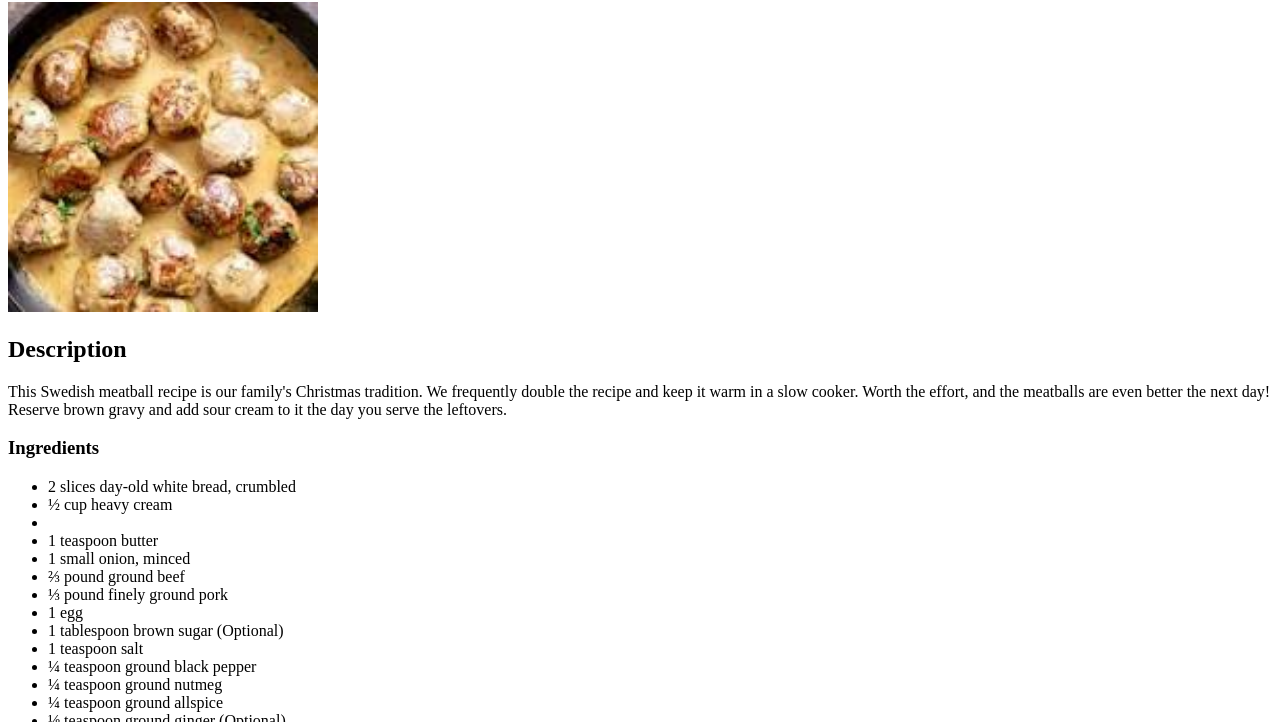
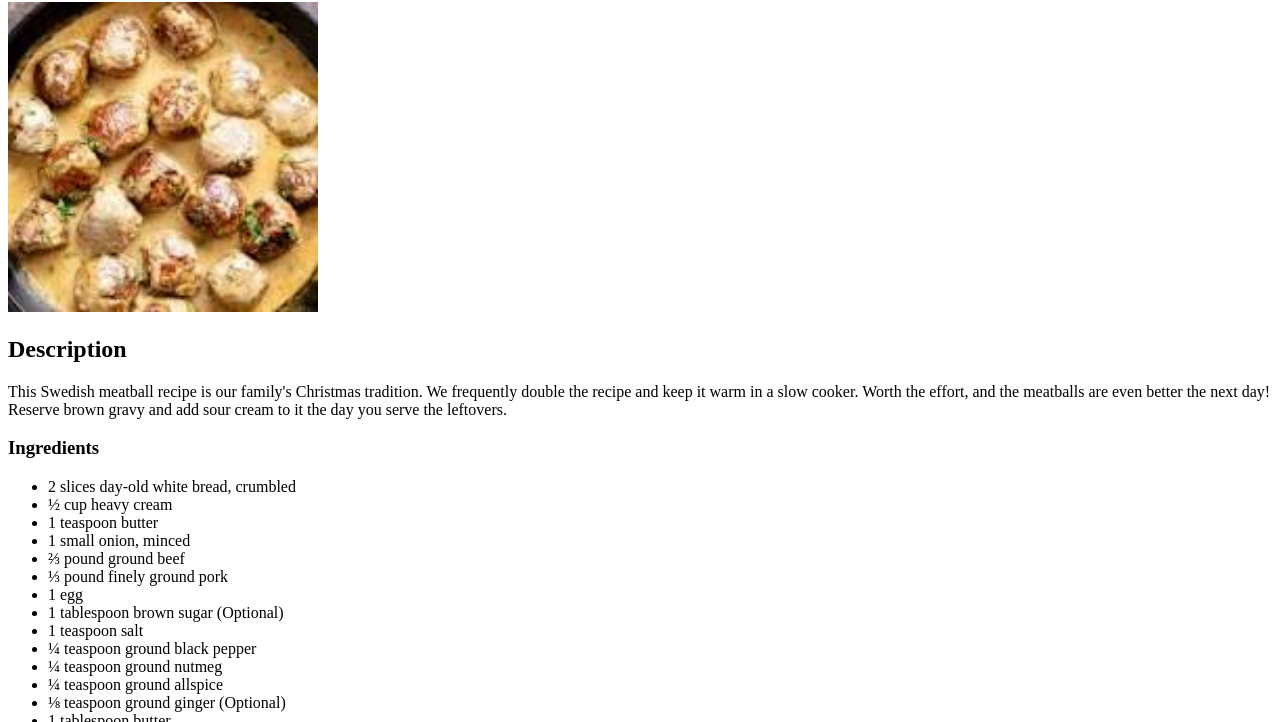
Before and after one commit to Genie843/odin-recipes, a plain HTML site: page recipes/meatballs.html in a window 1280 px wide. Shown: the part 78-800 px from the top of the page. Drawn offline with Linux system fonts and the light colour scheme.

Commit message:
edited meatballs.html

```diff
--- a/recipes/meatballs.html
+++ b/recipes/meatballs.html
@@ -15,7 +15,7 @@
         <h3>Ingredients</h3>
         <ul>
             <li>2 slices day-old white bread, crumbled</li>
-            <li>½ cup heavy cream<li>
+            <li>½ cup heavy cream</li>
             <li>1 teaspoon butter</li>
             <li>1 small onion, minced</li>
             <li>⅔ pound ground beef</li>
```
